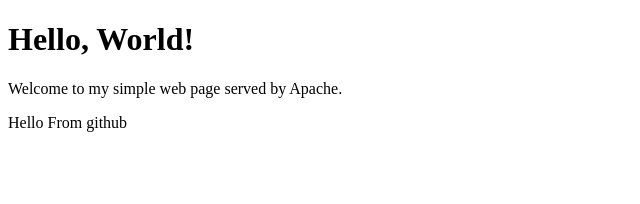
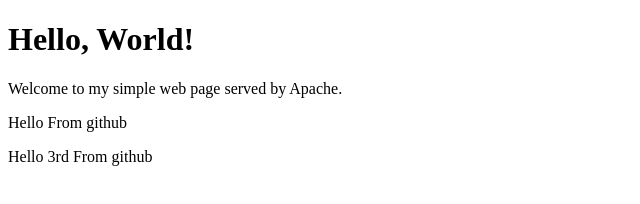
Before and after one commit to selva12543/jenkins-1, a plain HTML site: page index.html in a window 1280 px wide. Shown: the whole page, without its empty margins (0-640 px from the left). Drawn offline with Linux system fonts and the light colour scheme.

Commit message:
Add additional greeting paragraph to index.html

```diff
--- a/index.html
+++ b/index.html
@@ -9,5 +9,6 @@
     <h1>Hello, World!</h1>
     <p>Welcome to my simple web page served by Apache.</p>
     <p>Hello From github</p>
+    <p>Hello 3rd From github</p>
 </body>
 </html>
```
